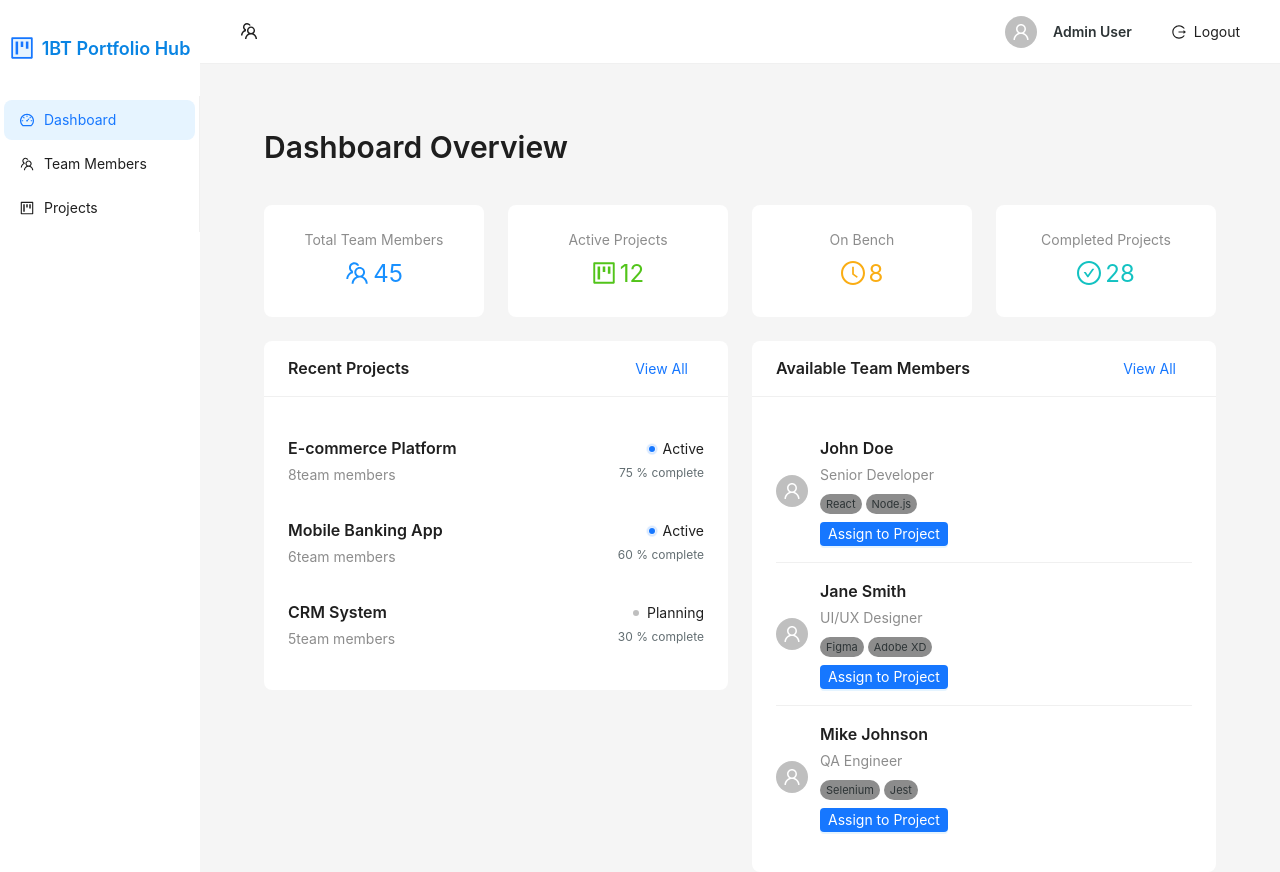
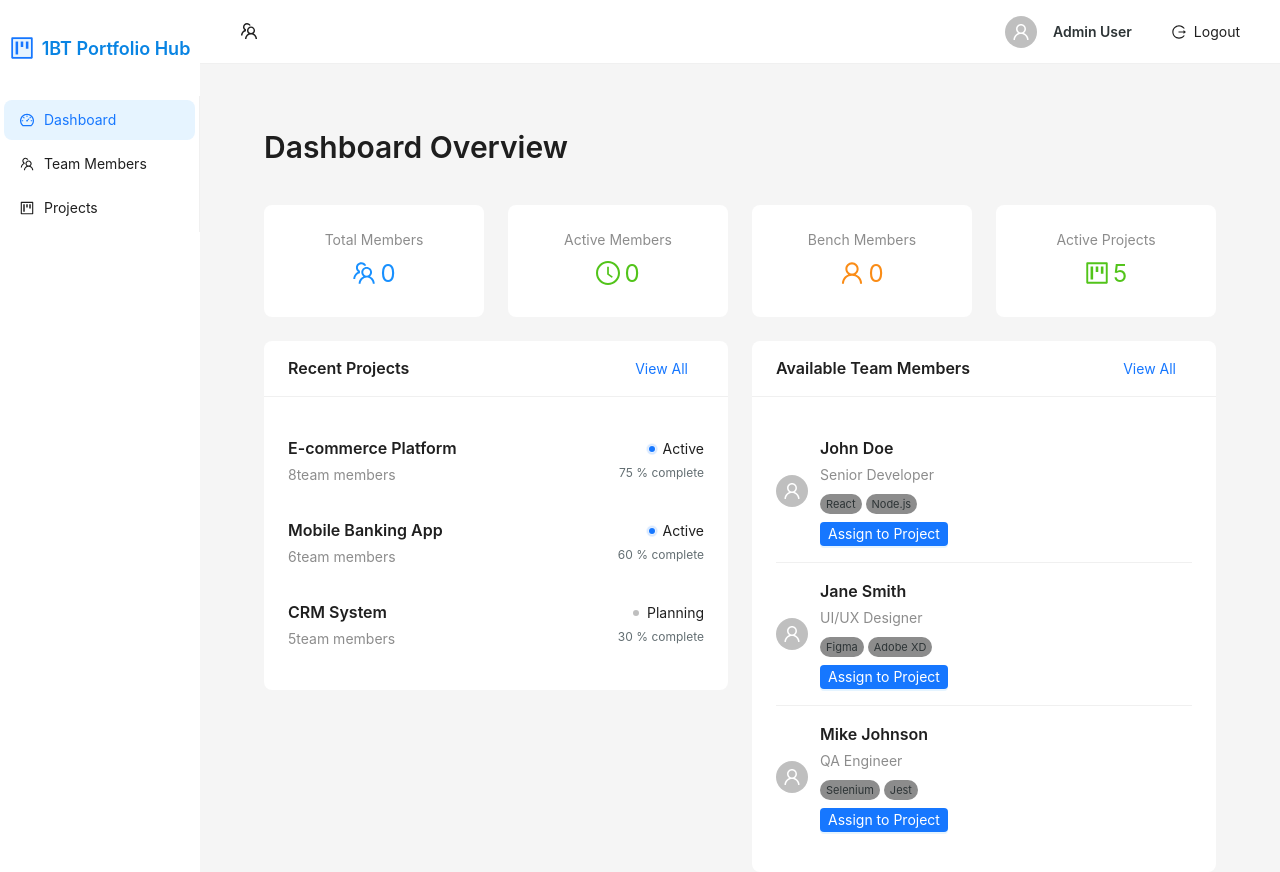
Before and after one commit to srimali12345/Team-Portfolio-Management-Dashboard-Frontend, a React (Vite) app: page /dashboard in a window 1280 px wide. Shown: the top 872 px of the page. Built offline with nearby package versions, Linux system fonts and the light colour scheme; no server answers.

Commit message:
dashbord UI -fetch data for statistic fom backend logic

```diff
--- a/src/pages/dashboard.jsx
+++ b/src/pages/dashboard.jsx
@@ -1,4 +1,4 @@
-import React from "react";
+import React, { useEffect, useState } from "react";
 import {
   Button,
   Card,
@@ -9,13 +9,18 @@ import {
   Badge,
   Typography,
 } from "antd";
-import { UserOutlined } from "@ant-design/icons";
+import {
+  TeamOutlined,
+  ClockCircleOutlined,
+  UserOutlined,
+  ProjectOutlined,
+} from "@ant-design/icons";
 import { useNavigate } from "react-router-dom";
+import axios from "axios";
 import "../styles/Dashboard/dashboard.scss";
 import {
-  benchMembers,
   recentProjects,
-  statusData,
+  benchMembers as fallbackBench,
 } from "../data/dashboardData";
 import { DASHBOARD_CONSTANTS } from "../constants";
 
@@ -23,6 +28,60 @@ const { Title, Text } = Typography;
 
 const Dashboard = () => {
   const navigate = useNavigate();
+  const [stats, setStats] = useState({
+    totalMembers: 0,
+    activeMembers: 0,
+    benchMembers: 0,
+  });
+  const [benchList, setBenchList] = useState([]);
+
+  useEffect(() => {
+    const fetchStats = async () => {
+      try {
+        const res = await axios.get(
+          "http://localhost:8080/api/team/getMemberStats"
+        );
+        setStats(res.data);
+
+        const membersRes = await axios.get(
+          "http://localhost:8080/api/team/getMembers"
+        );
+        const members = membersRes.data[0].members || [];
+        setBenchList(members.filter((m) => m.status === "bench"));
+      } catch (err) {
+        console.error("Error fetching dashboard stats:", err);
+        setBenchList(fallbackBench);
+      }
+    };
+    fetchStats();
+  }, []);
+
+  const statusData = [
+    {
+      title: "Total Members",
+      value: stats.totalMembers,
+      color: "#1890ff",
+      icon: <TeamOutlined />,
+    },
+    {
+      title: "Active Members",
+      value: stats.activeMembers,
+      color: "#52c41a",
+      icon: <ClockCircleOutlined />,
+    },
+    {
+      title: "Bench Members",
+      value: stats.benchMembers,
+      color: "#fa8c16",
+      icon: <UserOutlined />,
+    },
+    {
+      title: "Active Projects",
+      value: 5,
+      color: "#52c41a",
+      icon: <ProjectOutlined />,
+    },
+  ];
 
   return (
     <div className="dashboard-content">
@@ -39,6 +98,7 @@ const Dashboard = () => {
                 value={status.value}
                 prefix={status.icon}
                 valueStyle={{ color: status.color }}
+                icon={status.icon}
               />
             </Card>
           </Col>
@@ -52,7 +112,7 @@ const Dashboard = () => {
             className="content-card"
             extra={
               <Button type="link" onClick={() => navigate("/projects")}>
-          {DASHBOARD_CONSTANTS.VIEW_ALL}
+                {DASHBOARD_CONSTANTS.VIEW_ALL}
               </Button>
             }
           >
@@ -65,7 +125,10 @@ const Dashboard = () => {
               >
                 <div className="project-info">
                   <Title level={5}>{project.name}</Title>
-                  <Text type="secondary">{project.team}{DASHBOARD_CONSTANTS.TEAM_MEMBERS}</Text>
+                  <Text type="secondary">
+                    {project.team}
+                    {DASHBOARD_CONSTANTS.TEAM_MEMBERS}
+                  </Text>
                 </div>
                 <div className="project-status">
                   <Badge
@@ -89,12 +152,12 @@ const Dashboard = () => {
             className="content-card"
             extra={
               <Button type="link" onClick={() => navigate("/team-members")}>
-              {DASHBOARD_CONSTANTS.VIEW_ALL}
+                {DASHBOARD_CONSTANTS.VIEW_ALL}
               </Button>
             }
           >
-            {benchMembers.map((member) => (
-              <div key={member.id} className="member-item">
+            {benchList.map((member) => (
+              <div key={member._id} className="member-item">
                 <Avatar icon={<UserOutlined />} />
                 <div className="member-info">
                   <Title level={5}>{member.name}</Title>
```
